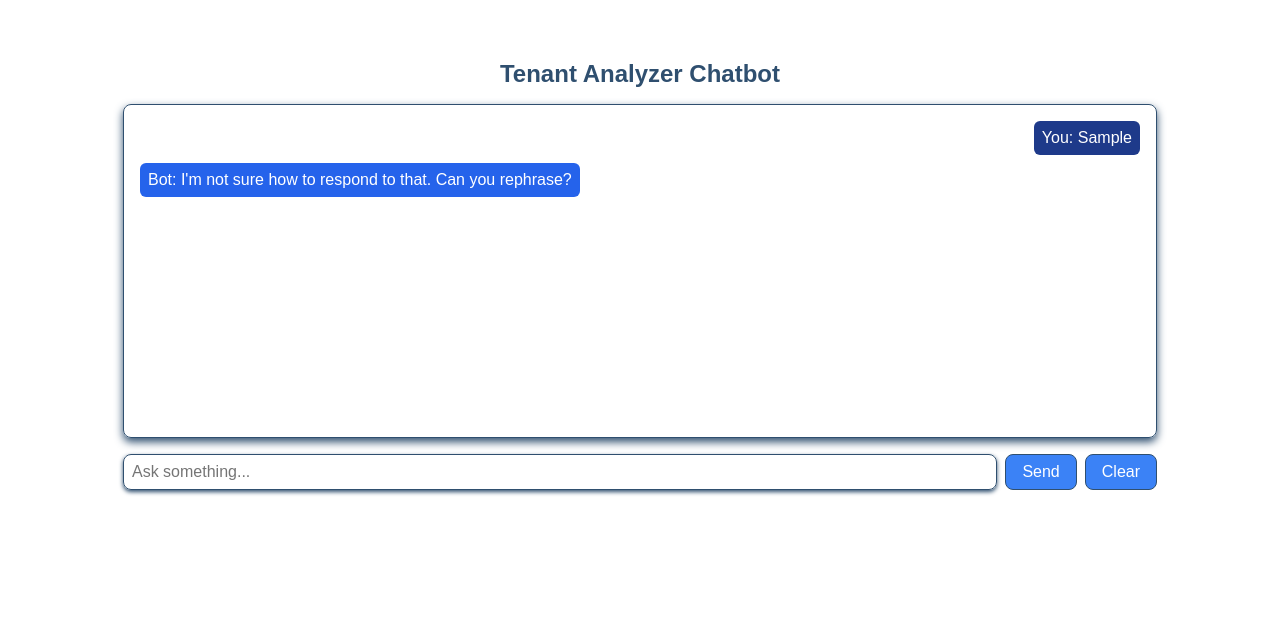
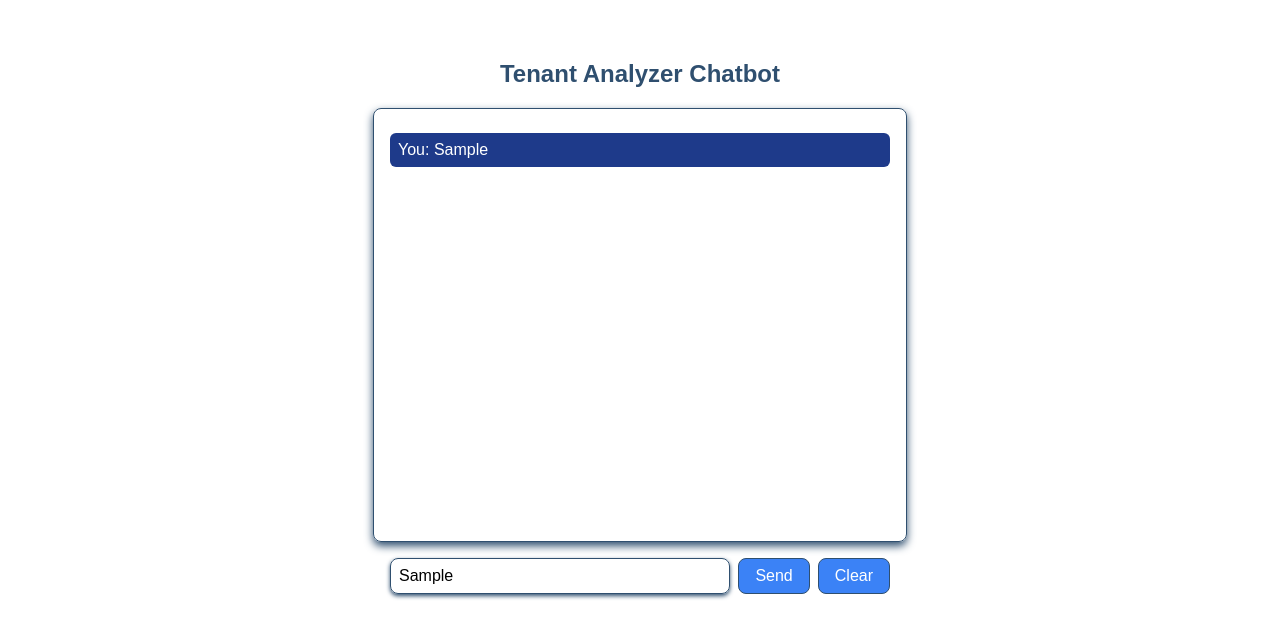
Before and after one commit to Hiral2910/finaltenantchatbot, a plain HTML site: page index.html in a window 1280 px wide. Both pictures are taken after typing "Sample" into the empty fields and a click on the button "Send". Drawn offline with Linux system fonts and the light colour scheme.

Commit message:
Update index.html

```diff
--- a/index.html
+++ b/index.html
@@ -9,31 +9,19 @@
       background: #ffffff;
       color: #000000;
       display: flex;
-      justify-content: center;
+      flex-direction: column;
+      align-items: center;
       padding: 2rem;
     }
 
-   /* .chat-container {
-  display: flex;
-  flex-direction: column;
-  align-items: center;
-  width: 100%;
-  max-width: 1000px;
-  padding: 1rem;
-  border: 1px solid #2F4F6F;
-  border-radius: 10px;
-  box-shadow: 0 4px 12px rgba(0, 0, 0, 0.1);
-} */
-
     h2 {
       color: #2F4F6F;
-      margin-bottom: 1rem;
-      text-align: center;
     }
 
     #chatbox {
-  width: 80%;
-  height: 300px;
+      width: 100%;
+      max-width: 500px;
+      height: 400px;
       border: 1px solid #2F4F6F;
       background: rgba(255, 255, 255, 0.49);
       overflow-y: auto;
@@ -41,36 +29,30 @@
       margin-bottom: 1rem;
       border-radius: 8px;
       box-shadow: 0 4px 8px #2F4F6F;
-  display: flex;
-  flex-direction: column;
-  gap: 0.5rem;
-  width: 1000px;
     }
 
     .message {
-      max-width: 75%;
+      margin: 0.5rem 0;
       padding: 0.5rem;
       border-radius: 6px;
-      word-wrap: break-word;
     }
 
     .user {
       background-color: #1E3A8A;
       color: #ffffff;
       align-self: flex-end;
-      text-align: right;
     }
 
     .bot {
       background-color: #2563EB;
       color: #ffffff;
       align-self: flex-start;
-      text-align: left;
     }
 
     #userInput {
       display: flex;
       width: 100%;
+      max-width: 500px;
       gap: 0.5rem;
     }
 
@@ -102,21 +84,20 @@
   </style>
 </head>
 <body>
-  <div class="chat-container">
+
   <h2>Tenant Analyzer Chatbot</h2>
   <div id="chatbox"></div>
+
   <div id="userInput">
     <input type="text" id="input" placeholder="Ask something...">
     <button onclick="sendMessage()">Send</button>
     <button onclick="clearChat()">Clear</button>
-    </div>
   </div>
 
   <script>
     const chatbotData = [
 
       //Tenant ananlysis page
-      { keywords: ["total tenant", "total tenants","tenant","tenants"], response: "There are 1 tenant." },
       { keywords: ["total environments", "how many environments","environments","environment"], response: "There are 2 total environments." },
       { keywords: ["Unallocated licenses", "how many total Unallocated licenses", "count of Unallocated licenses", "total Unallocated licenses","unallocated licens","Unallocatedlicens"], response: "There are 17 total allocated licenses." },
       { keywords: ["allocated licenses", "how many total allocated licenses, count of allocated licenses, totl allocated licenses"], response: "There are 6 total Unallocated licenses." },
@@ -898,16 +879,16 @@
 
 
 
-  const CHAT_KEY = "chat_history";
-
   function sendMessage() {
     const input = document.getElementById("input");
     const text  = input.value.trim();
     if (!text) return;
 
+    // show & save user
     displayMessage(text, "user");
     appendToHistory(text, "user");
 
+    // bot reply
     const reply = getBotResponse(text);
     displayMessage(reply, "bot");
     appendToHistory(reply, "bot");
@@ -918,7 +899,7 @@
   function displayMessage(message, sender, scroll = true) {
     const chatbox = document.getElementById("chatbox");
     const el = document.createElement("div");
-      el.className = `message ${sender}`;
+    el.className    = `message ${sender}`;
     el.textContent = `${sender === "user" ? "You" : "Bot"}: ${message}`;
     chatbox.appendChild(el);
     if (scroll) chatbox.scrollTop = chatbox.scrollHeight;
@@ -934,23 +915,26 @@
     return "I'm not sure how to respond to that. Can you rephrase?";
   }
 
+  // Append one message + sender, and refresh timestamp
   function appendToHistory(message, sender) {
     let record = { timestamp: Date.now(), messages: [] };
     try {
       record = JSON.parse(localStorage.getItem(CHAT_KEY)) || record;
-      } catch { }
+    } catch { /* ignore parse errors */ }
 
     record.messages.push({ message, sender });
     record.timestamp = record.timestamp || Date.now();
     localStorage.setItem(CHAT_KEY, JSON.stringify(record));
   }
 
+  // Clear both UI and storage
   function clearChat() {
     document.getElementById("chatbox").innerHTML = "";
-      document.getElementById("input").value = "";
+    document.getElementById("input").value    = "";
     localStorage.removeItem(CHAT_KEY);
   }
 
+  // send on Enter
   document.getElementById("input").addEventListener("keydown", e => {
     if (e.key === "Enter") {
       e.preventDefault();
@@ -958,6 +942,7 @@
     }
   });
 
+
   </script>
 </body>
 </html>
```
Lines whose indentation alone changed are shown as unchanged.
